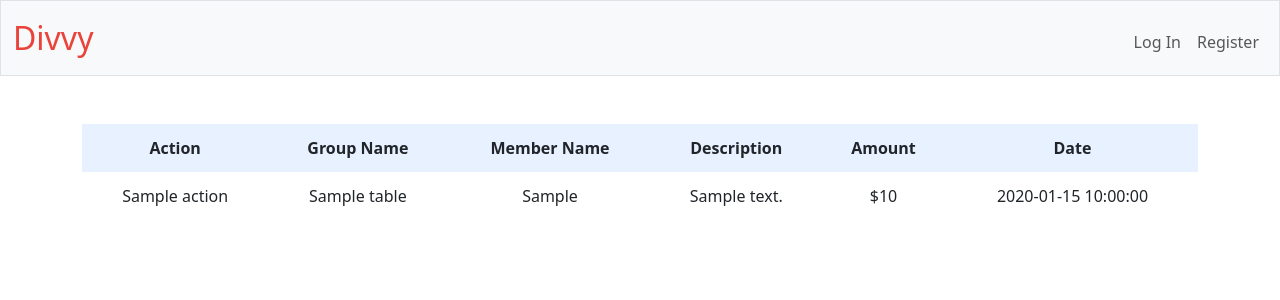
After one commit to michaelliuuu/DIVVY---cs50_project, a Flask app: template templates/activity.html in a window 1280 px wide. The commit adds this page. Shown: the top 300 px of the page. Run offline with Flask 3, Linux system fonts and the light colour scheme; the template is opened without the code that fills it: most values are stand-ins (such as "Sample title", 1, 10 or a date in 2020).

Commit message:
Implemented activity page

```diff
--- a/app.py
+++ b/app.py
@@ -29,9 +29,14 @@ def setup_db():
     Setup database connection
     """
     connection = sqlite3.connect("database.db")
-    with open('schema.sql') as f:
-        connection.executescript(f.read())
-    connection.close()
+    try:
+        with open('schema.sql') as f:
+            connection.executescript(f.read())
+        print("Database setup completed successfully.")
+    except sqlite3.Error as e:
+        print(f"An error occurred: {e}")
+    finally:
+        connection.close()
 
 def get_db():
     """
@@ -57,6 +62,7 @@ def close_db(exception):
 def index():
     # Shows group, people in group, what their expenses are within group
 
+
     return apology("TODO", 403)
 
 
@@ -80,7 +86,7 @@ def login():
         # Query database for username
         db = get_db()
         cursor = db.cursor()
-        cursor.execute("SELECT * FROM users WHERE username = ?", (request.form.get("username"),))
+        cursor.execute("SELECT * FROM users WHERE username = ?;", (request.form.get("username"),))
         row = cursor.fetchone()
 
         # Ensure username exists and password is correct
@@ -124,7 +130,7 @@ def register():
         # Ensure no duplicate username
         db = get_db()
         cursor = db.cursor()
-        cursor.execute("SELECT username FROM users WHERE username = ?", (request.form.get("username"),))
+        cursor.execute("SELECT username FROM users WHERE username = ?;", (request.form.get("username"),))
         username = cursor.fetchone()
 
         if username is not None:
@@ -148,7 +154,7 @@ def register():
         # Attempt to insert the new user into the database
         try:
             cursor.execute(
-                "INSERT INTO users (username, hash) VALUES (?, ?)",
+                "INSERT INTO users (username, hash) VALUES (?, ?);",
                 (request.form.get("username"), hash_password)
             )
             db.commit()
@@ -163,7 +169,6 @@ def register():
         return render_template("register.html")
 
 
-"""Add remove member too"""
 @app.route("/group", methods=["GET", "POST"])
 def group():
     # Create group name OR pick group and add member
@@ -194,7 +199,7 @@ def group():
             group = cursor.fetchone()
 
             group_id = group["id"]
-            cursor.execute("INSERT INTO group_members (group_id, user_id, member_name) VALUES (?, ?, ?)", (group_id, session["user_id"], member))
+            cursor.execute("INSERT INTO group_members (group_id, user_id, member_name) VALUES (?, ?, ?);", (group_id, session["user_id"], member))
             db.commit()
             flash("Member added")
             return redirect("/group")
@@ -224,7 +229,7 @@ def split():
         db = get_db().cursor()
         group = db.execute("SELECT id FROM groups WHERE creator_id = ? AND group_name = ?;", (session["user_id"], group_name,)).fetchone()
         group_id = group["id"]
-        members_name = db.execute("SELECT member_name FROM group_members WHERE user_id = ? AND group_id = ?", (session["user_id"], group_id,)).fetchall()
+        members_name = db.execute("SELECT member_name FROM group_members WHERE user_id = ? AND group_id = ?;", (session["user_id"], group_id,)).fetchall()
 
         # Render splitting html
         return render_template("splitting.html", names=members_name, group_name=group_name)
@@ -282,28 +287,30 @@ def splitting():
 
         # Insert the split amount for each member into the expenses table
         for member_name in selected_members:
-            group_member = db.execute("SELECT id FROM group_members WHERE group_id = ? AND member_name = ?", (group_id, member_name)).fetchone()
+            group_member = db.execute("SELECT id FROM group_members WHERE group_id = ? AND member_name = ?;", (group_id, member_name)).fetchone()
             group_member_id = group_member["id"]
-            db.execute("INSERT INTO expenses (group_id, group_member_id, description, amount) VALUES (?, ?, ?, ?)", (group_id, group_member_id, description, result))
+            db.execute("INSERT INTO expenses (group_id, group_member_id, description, amount) VALUES (?, ?, ?, ?);", (group_id, group_member_id, description, result))
 
             # Check if there is already an expense entry for this member
-            existing_expense = db.execute("SELECT amount FROM expenses WHERE group_id = ? AND group_member_id = ? AND description = ?", (group_id, group_member_id, description)).fetchone()
+            existing_expense = db.execute("SELECT amount FROM expenses WHERE group_id = ? AND group_member_id = ? AND description = ?;", (group_id, group_member_id, description)).fetchone()
 
             if existing_expense:
                 # Update the existing expense amount by adding the result
                 new_amount = existing_expense["amount"] + result
-                db.execute("UPDATE expenses SET amount = ? WHERE group_id = ? AND group_member_id = ? AND description = ?", (new_amount, group_id, group_member_id, description))
+                db.execute("UPDATE expenses SET amount = ? WHERE group_id = ? AND group_member_id = ? AND description = ?;", (new_amount, group_id, group_member_id, description))
             else:
                 # Insert the new expense if no existing entry is found
-                db.execute("INSERT INTO expenses (group_id, group_member_id, description, amount) VALUES (?, ?, ?, ?)", (group_id, group_member_id, description, result))
+                db.execute("INSERT INTO expenses (group_id, group_member_id, description, amount) VALUES (?, ?, ?, ?);", (group_id, group_member_id, description, result))
 
+            # Add to activity
+            db.execute("INSERT INTO transactions (transaction_id, action, group_name, group_member, description, amount) VALUES (?, ?, ?, ?, ?, ?);", (session["user_id"], "OWE", group_name, member_name, description, result))
 
         get_db().commit()
 
         flash("Expense split")
 
         # Render splitting html
-        members_name = db.execute("SELECT member_name FROM group_members WHERE user_id = ? AND group_id = ?", (session["user_id"], group_id)).fetchall()
+        members_name = db.execute("SELECT member_name FROM group_members WHERE user_id = ? AND group_id = ?;", (session["user_id"], group_id)).fetchall()
         return render_template("splitting.html", names=members_name, group_name=group_name)
 
 
@@ -322,7 +329,7 @@ def pay():
         db = get_db().cursor()
         group = db.execute("SELECT id FROM groups WHERE creator_id = ? AND group_name = ?;", (session["user_id"], group_name,)).fetchone()
         group_id = group["id"]
-        members_name = db.execute("SELECT member_name FROM group_members WHERE user_id = ? AND group_id = ?", (session["user_id"], group_id,)).fetchall()
+        members_name = db.execute("SELECT member_name FROM group_members WHERE user_id = ? AND group_id = ?;", (session["user_id"], group_id,)).fetchall()
 
         # Render splitting html
         return render_template("paying.html", names=members_name, group_name=group_name)
@@ -370,9 +377,9 @@ def paying():
         group_id = group["id"]
 
         # Get the total outstanding expenses for the member
-        group_member = db.execute("SELECT id FROM group_members WHERE group_id = ? AND member_name = ?", (group_id, selected_member)).fetchone()
+        group_member = db.execute("SELECT id FROM group_members WHERE group_id = ? AND member_name = ?;", (group_id, selected_member)).fetchone()
         group_member_id = group_member["id"]
-        total_expenses = db.execute("SELECT SUM(amount) as total FROM expenses WHERE group_id = ? AND group_member_id = ?", (group_id, group_member_id)).fetchone()["total"]
+        total_expenses = db.execute("SELECT SUM(amount) as total FROM expenses WHERE group_id = ? AND group_member_id = ?;", (group_id, group_member_id)).fetchone()["total"]
 
         # Ensure amount is not more than their expense
         if amount > total_expenses:
@@ -381,11 +388,16 @@ def paying():
         # Convert amount to negative for payment
         amount = -amount
 
-        # Retrieve the original description and append "paid"
-        original_description = db.execute("SELECT description FROM expenses WHERE group_id = ? AND group_member_id = ? ORDER BY id DESC LIMIT 1", (group_id, group_member_id)).fetchone()["description"]
+        # Retrieve the original description
+        original_description = db.execute("SELECT description FROM expenses WHERE group_id = ? AND group_member_id = ? ORDER BY id DESC LIMIT 1;", (group_id, group_member_id)).fetchone()["description"]
 
         # Insert negative amount for the member into the expenses table
         db.execute("INSERT INTO expenses (group_id, group_member_id, description, amount) VALUES (?, ?, ?, ?)", (group_id, group_member_id, original_description, amount))
+
+        # Add to activity
+        amount *= -1
+        changed_description = original_description + " | PAYING"
+        db.execute("INSERT INTO transactions (transaction_id, action, group_name, group_member, description, amount) VALUES (?, ?, ?, ?, ?, ?)", (session["user_id"], "PAY", group_name, selected_member, original_description, amount))
 
         get_db().commit()
 
@@ -395,14 +407,16 @@ def paying():
             flash("Expense being paid")
 
         # Render splitting html
-        members_name = db.execute("SELECT member_name FROM group_members WHERE user_id = ? AND group_id = ?", (session["user_id"], group_id)).fetchall()
+        members_name = db.execute("SELECT member_name FROM group_members WHERE user_id = ? AND group_id = ?;", (session["user_id"], group_id)).fetchall()
         return render_template("paying.html", names=members_name, group_name=group_name)
 
 
 @app.route("/activity", methods=["GET", "POST"])
 def activity():
     # Shows all transactions for all groups
-    return apology("TODO", 403)
+    db = get_db().cursor()
+    tables = db.execute("SELECT action, group_name, group_member, description, amount, timestamp FROM transactions WHERE transaction_id = ?;", (session["user_id"],))
+    return render_template("activity.html", tables=tables)
 
 
 if __name__ == '__main__':
--- a/schema.sql
+++ b/schema.sql
@@ -3,6 +3,7 @@ DROP TABLE IF EXISTS users;
 DROP TABLE IF EXISTS groups;
 DROP TABLE IF EXISTS group_members;
 DROP TABLE IF EXISTS expenses;
+DROP TABLE IF EXISTS transactions;
 
 -- Users table
 CREATE TABLE users (
@@ -39,3 +40,16 @@ CREATE TABLE expenses (
     FOREIGN KEY (group_id) REFERENCES groups(id),
     FOREIGN KEY (group_member_id) REFERENCES group_members(id)
 );
+
+-- Transactions table
+CREATE TABLE transactions (
+    id INTEGER PRIMARY KEY AUTOINCREMENT,
+    transaction_id INTEGER NOT NULL,
+    action TEXT NOT NULL,
+    group_name TEXT NOT NULL,
+    group_member TEXT NOT NULL,
+    description TEXT NOT NULL,
+    amount NUMERIC NOT NULL,
+    timestamp DATE DEFAULT (datetime('now','localtime')),
+    FOREIGN KEY (transaction_id) REFERENCES users(id)
+);
--- /dev/null
+++ b/templates/activity.html
@@ -0,0 +1,28 @@
+{% extends "layout.html" %}
+
+{% block title %}
+    Activity
+{% endblock %}
+
+{% block main %}
+<table>
+    <tr>
+        <th>Action</th>
+        <th>Group Name</th>
+        <th>Member Name</th>
+        <th>Description</th>
+        <th>Amount</th>
+        <th>Date</th>
+    </tr>
+    {% for table in tables %}
+        <tr>
+            <td>{{ table["action"] }}</td>
+            <td>{{ table["group_name"] }}</td>
+            <td>{{ table["group_member"] }}</td>
+            <td>{{ table["description"] }}</td>
+            <td>${{ table["amount"] }}</td>
+            <td>{{ table["timestamp"] }}</td>
+        </tr>
+    {% endfor %}
+</table>
+{% endblock %}
```
Also changed, not shown: templates/index.html (+14 -19 lines), database.db, 2 other files.
